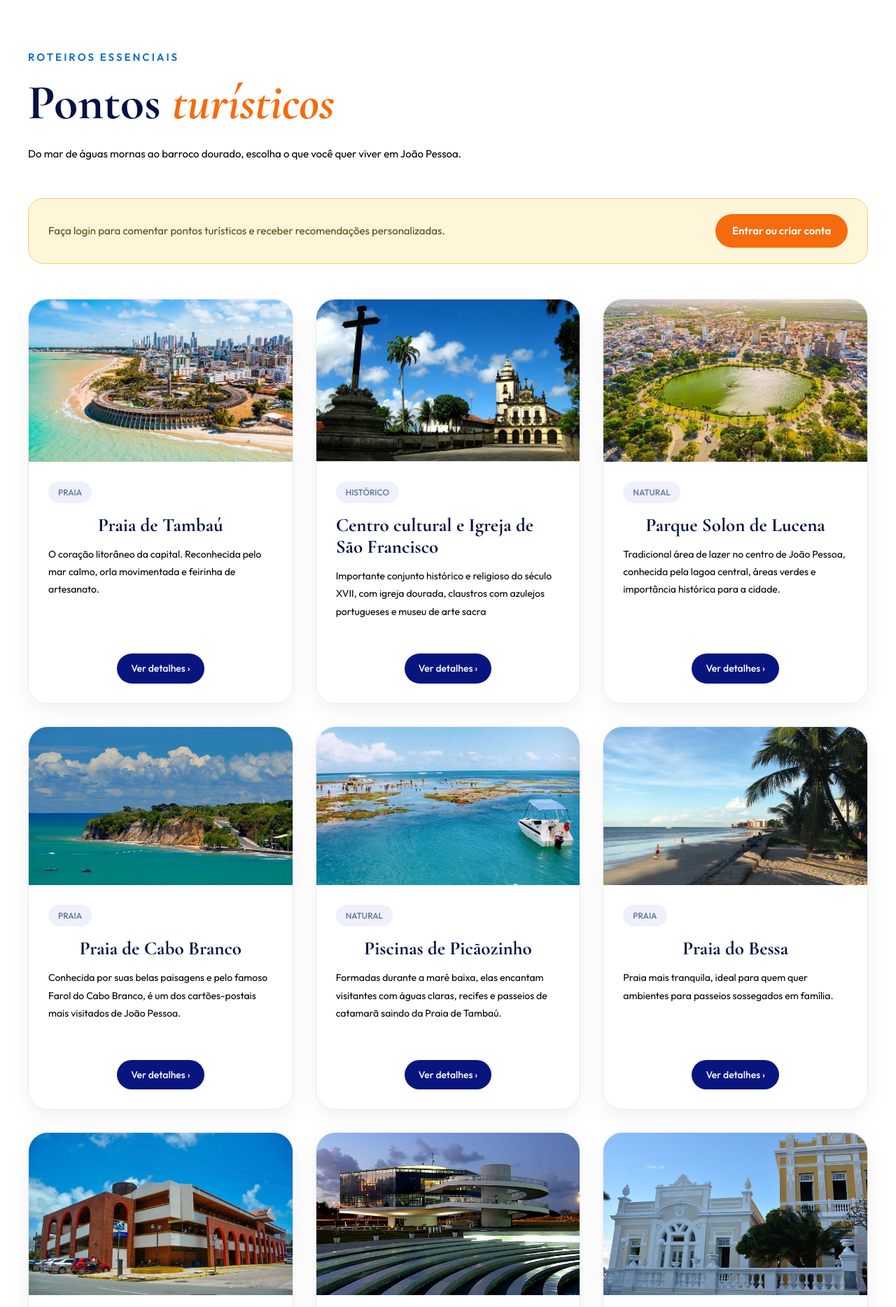
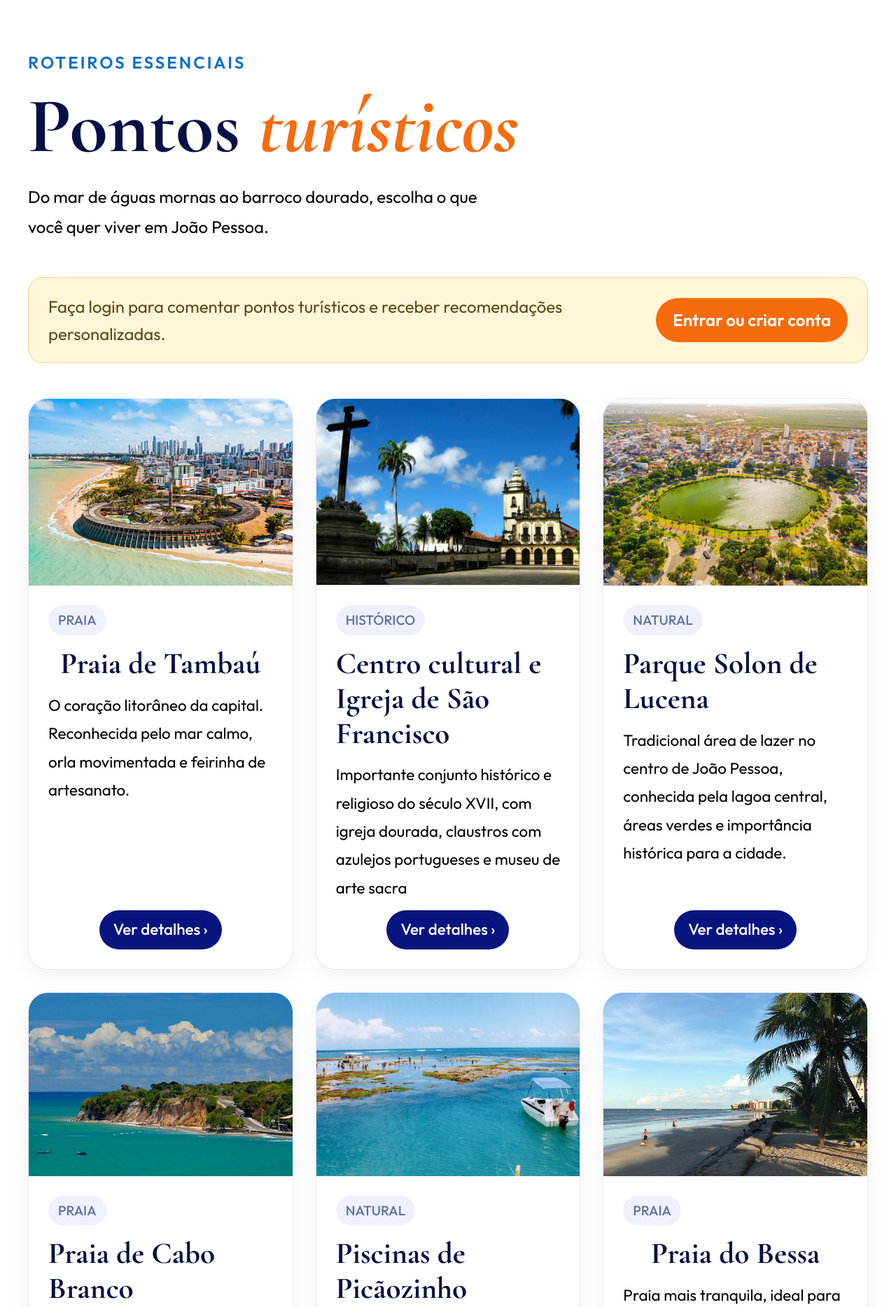
Before and after one commit to jmanoeldev/Vem-pra-Jampa, a Flask app: page /pontos-turisticos in a window 1280 px wide. Shown: the part 84-1952 px from the top of the page at 70% size. Run offline with Flask 3, Linux system fonts and the light colour scheme.

Commit message:
Estiliza a página meus destinos

```diff
--- a/static/css/pontos.css
+++ b/static/css/pontos.css
@@ -57,7 +57,7 @@ body {
     display: inline-block;
     margin-bottom: 20px;
 
-    font-size: 1.5rem;
+    font-size: 2.4rem;
     font-weight: 600;
     letter-spacing: 3px;
     color: #0f6fc8;
@@ -65,7 +65,7 @@ body {
 
 .pagina-pontos .hero-title {
     font-family: 'Cormorant Garamond', serif;
-    font-size: 7rem;
+    font-size: 11.2rem;
     line-height: 0.95;
     color: var(--cor-titulo);
 
@@ -80,7 +80,7 @@ body {
 .pagina-pontos .hero-descricao {
     max-width: 650px;
 
-    font-size: 1.5rem;
+    font-size: 2.4rem;
     line-height: 1.8;
 }
 
@@ -104,7 +104,7 @@ body {
 
 .pagina-pontos .login-notice-text {
     color: #5a4c18;
-    font-size: 1.5rem;
+    font-size: 2.4rem;
 }
 
 .pagina-pontos .login-notice-button {
@@ -116,11 +116,11 @@ body {
     padding: 12px 24px;
 
     border-radius: var(--radius-pill);
-    font-size: 1.5rem;
+    font-size: 2.4rem;
     font-weight: 600;
 }
 
-.pagina-pontos .cards-grid {
+.cards-grid {
     display: grid;
 
     grid-template-columns: repeat(3, 1fr);
@@ -128,7 +128,7 @@ body {
     gap: 32px;
 }
 
-.pagina-pontos .tourist-card {
+.tourist-card {
     display: flex;
     flex-direction: column;
     background: var(--cor-card);
@@ -141,61 +141,61 @@ body {
     transition: 0.3s ease;
 }
 
-.pagina-pontos .tourist-card:hover {
+.tourist-card:hover {
     transform: translateY(-6px);
 }
 
-.pagina-pontos .card-link {
+.card-link {
     display: inline-block;
     margin-top: auto;
     align-self: center;
     padding: 10px 20px;
-
+    text-decoration: none;
     background: var(--cor-primaria);  /* #09157f */
     color: white;
 
     border-radius: var(--radius-pill);
 
-    font-size: 1.4rem;
+    font-size: 2.24rem;
     font-weight: 500;
 
     transition: background 0.25s ease, transform 0.2s ease;
 }
 
-.pagina-pontos .card-link:hover {
+.card-link:hover {
     background: #0f6fc8;
     transform: translateX(3px);
 }
 
-.pagina-pontos .card-image-area {
+.card-image-area {
     height: 280px;
     overflow: hidden;
 }
 
-.pagina-pontos .card-image {
+.card-image {
     height: 100%;
     object-fit: cover;
 
     transition: transform 0.5s ease;
 }
 
-.pagina-pontos .tourist-card:hover .card-image {
+.tourist-card:hover .card-image {
     transform: scale(1.05);
 }
 
-.pagina-pontos .card-content {
+.card-content {
     padding: 28px;
     display: flex;
     flex-direction: column;
     height: 70%;
 }
 
-.pagina-pontos .categorias {
+.categorias {
     display: flex;
     flex-direction: row;
     flex-wrap: wrap;
 }
-.pagina-pontos .categoria {
+.categoria {
     display: inline-block;
     width: fit-content;
     margin-right: 8px;
@@ -209,12 +209,12 @@ body {
 
     color: #60719c;
 
-    font-size: 1.2rem;
+    font-size: 1.92rem;
     font-weight: 500;
     text-transform: uppercase;
 }
 
-.pagina-pontos .card-title {
+.card-title {
     margin-top: 6px;
     margin-bottom: 14px;
     align-self: center;
@@ -222,12 +222,12 @@ body {
 
     color: var(--cor-titulo);
 
-    font-size: 2.7rem;
+    font-size: 4.32rem;
     line-height: 1.15;
 }
 
-.pagina-pontos .card-description {
-    font-size: 1.4rem;
+.card-description {
+    font-size: 2.24rem;
     line-height: 1.8;
 }
 
--- a/templates/index.html
+++ b/templates/index.html
@@ -83,10 +83,10 @@
                 <p>Crie uma conta para receber recomendações personalizadas de acordo com seu jeito de viajar.</p>
                 <div class="sugest-botoes">
                     <div class="login">
-                        <a href="login.html">Criar sua conta</a>
+                        <a href="{{ url_for('auth.login') }}">Criar sua conta</a>
                     </div>
                     <div class="destinos">
-                        <a href="destinos.html">Ver Meus Destinos</a>
+                        <a href="{{ url_for('destinos') }}">Ver Meus Destinos</a>
                     </div>
                 </div>
             </div>
```
Also changed, not shown: data/usuarios.csv (line endings or trailing spaces), static/css/destinos.css (line endings or trailing spaces).
